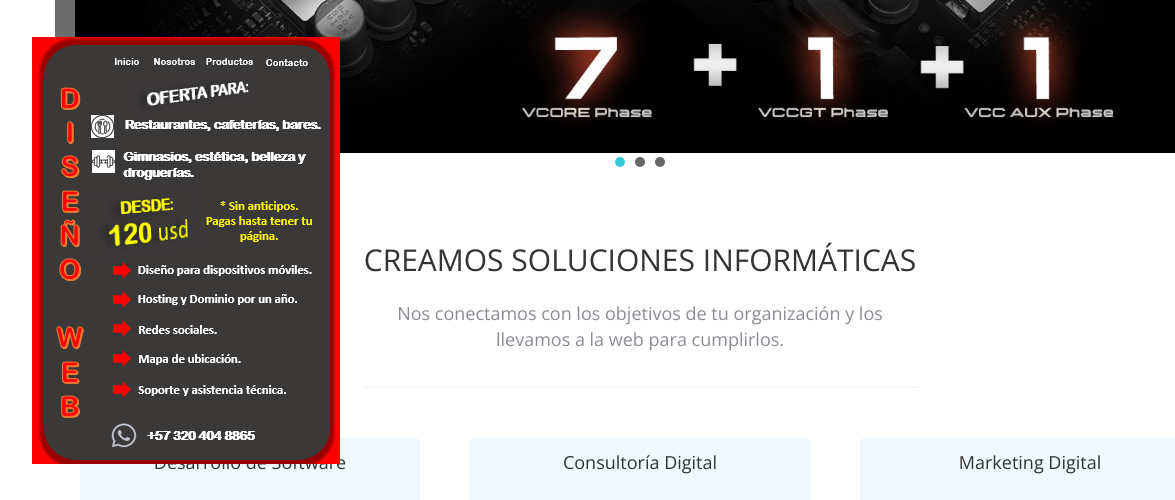
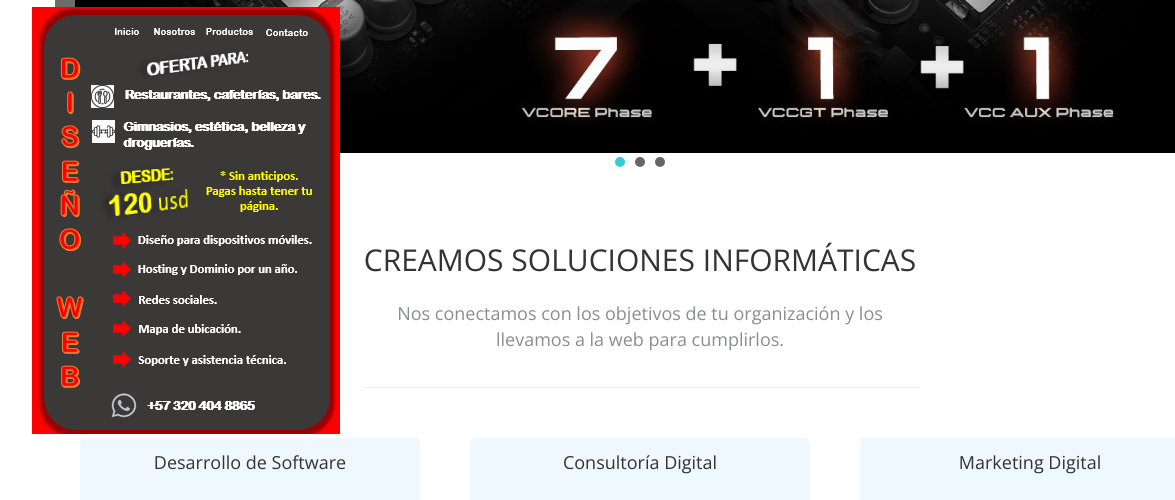
Before and after one commit to alfonsoluisc/ProWebMax, a plain HTML site: page index.html in a window 1280 px wide. Shown: the part 425-925 px from the top of the page, 0-1175 px from the left. Drawn offline with nearby package versions, Linux system fonts and the light colour scheme.

Commit message:
cambié padding-top por 3ra vez

```diff
--- a/index.html
+++ b/index.html
@@ -121,7 +121,7 @@
 <!-- inicio anuncio flotante antes de body-->
 <div id='anuncio'>
   <a href='Javascript:void' onClick='closebar(); return false'><img align='right' border='0' src='https://blogger.googleusercontent.com/img/b/R29vZ2xl/AVvXsEi5rm-QI1d5oAYDupaZoKAPiwkxdScePYtr5h7d6-DwFAP8UtJiifBNY6apK6tOHWvb_okSewThup6gH_jvQurBlwBRiL9vPRL2771GwAX1Uif_pMrn6wlgvZ-J1MGyMrg4M_9ssgEGxUY/s200/icono-cerrar.png' style="padding-top: 115px;"/></a><br />
-  <a href='#'><img src='img/publicidad_marzo2.png' style="padding-top: 40px ;"/></a>
+  <a href='#'><img src='img/publicidad_marzo2.png' style="padding-top: 10px ;"/></a>
   </div>
 <!-- fin anuncio flotante antes de body-->
 
```
